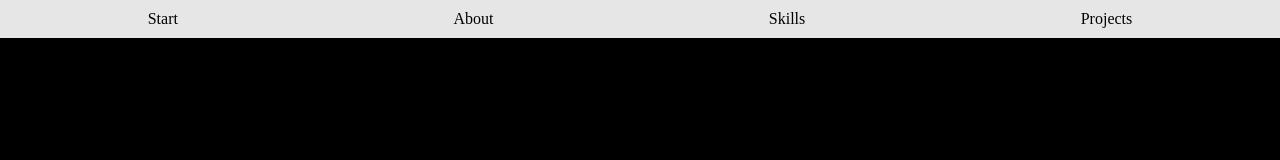
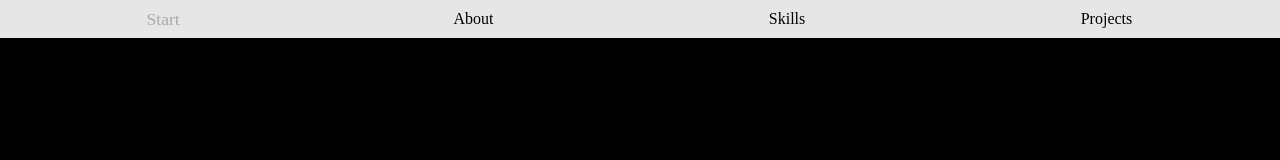
Before and after one commit to blackcattt3/resume-portfolio, a React (Vite) app: page / in a window 1280 px wide. Shown: the top 160 px of the page. Built offline with nearby package versions, Linux system fonts and the light colour scheme.

Commit message:
헤더 메뉴 css 추가

```diff
--- a/src/App.jsx
+++ b/src/App.jsx
@@ -48,7 +48,7 @@ function App() {
 
   return (
     <div className='app' style={{ backgroundColor: bgColor}}>
-      <Header scrollRefs={scrollRefs}/>
+      <Header scrollRefs={scrollRefs} activeIndex={activeIndex}/>
       {sections.map((section, i)=>{
         const [viewRef] = viewRefs[i];
         // 구조분해 할당
--- a/src/component/Header/Header.css
+++ b/src/component/Header/Header.css
@@ -15,3 +15,7 @@
     color: #8b8a8a;
     transform: scale(1.1);
 }
+.active{
+    color: #aaa;
+    transform: scale(1.1);
+}
--- a/src/component/Header/Header.jsx
+++ b/src/component/Header/Header.jsx
@@ -1,7 +1,7 @@
 import React, { useEffect } from 'react'
 import './Header.css'
 
-const Header = ({scrollRefs}) => {
+const Header = ({scrollRefs, activeIndex}) => {
 
     const menu = ['Start', 'About', 'Skills', 'Projects']
     // console.log('scrollRefs', scrollRefs);
@@ -17,7 +17,8 @@ const Header = ({scrollRefs}) => {
         <div className='header-menu'>
             {menu.map((item, i)=>{
                 return (<div key={i}
-                    onClick={()=>goToMenu(scrollRefs[i])}>{item}</div>)
+                    onClick={()=>goToMenu(scrollRefs[i])}
+                    className={activeIndex==i? "active":""}>{item}</div>)
             })}
             {/* <div>Start</div>
             <div>|</div>
```
